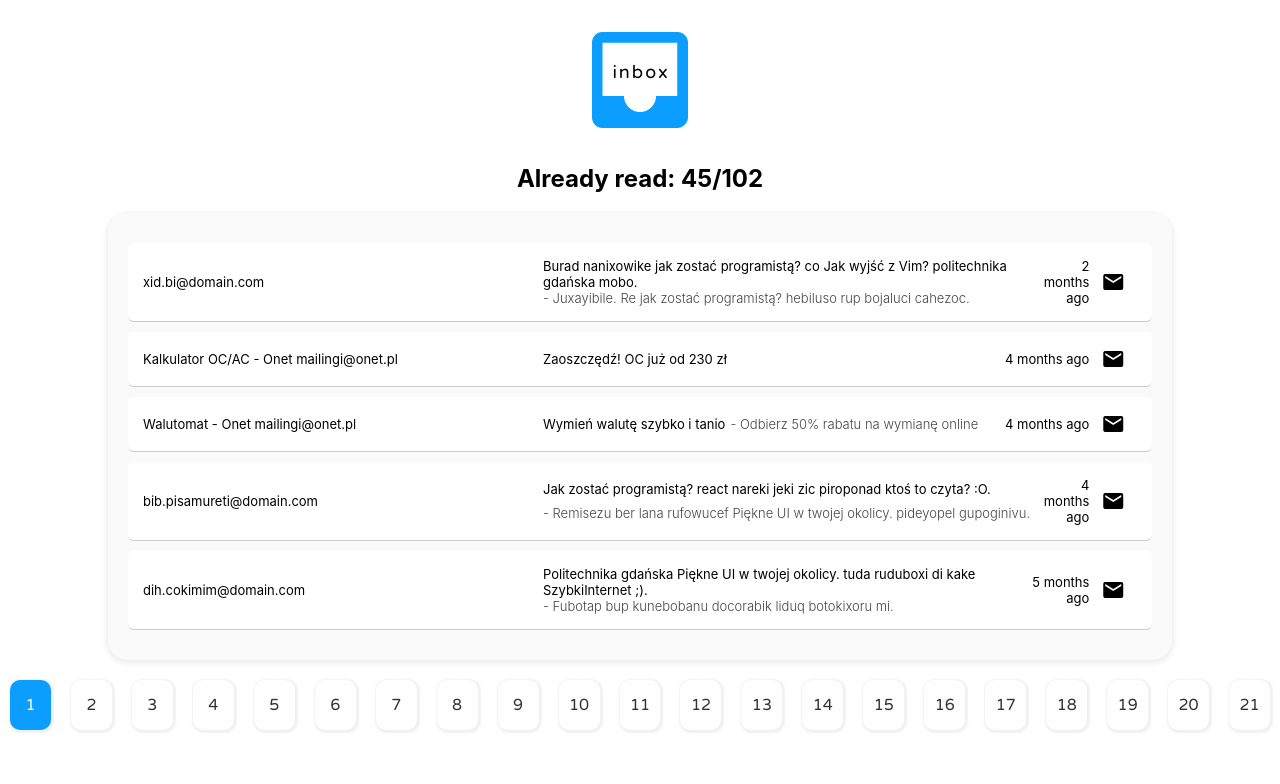
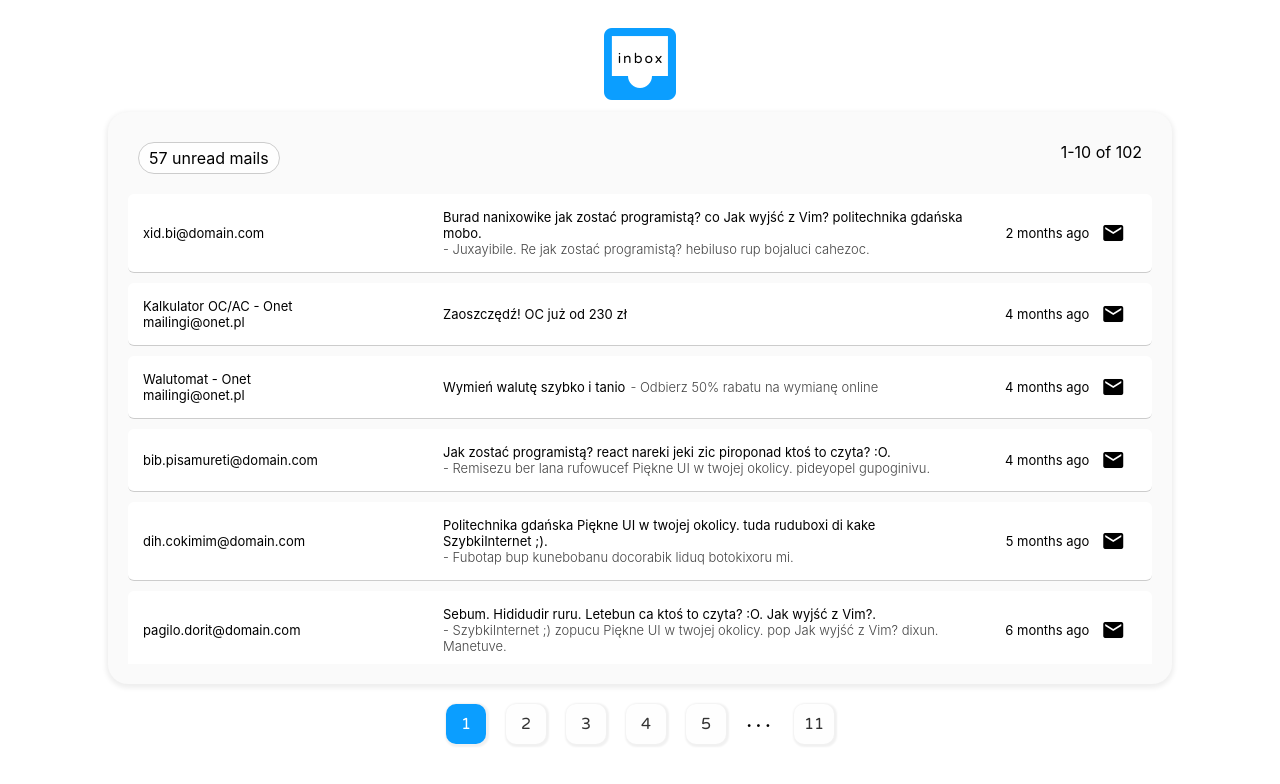
Before and after one commit to bayont/mails-list, a React (Create React App) app: page / in a window 1280 px wide. Shown: the top 784 px of the page. Built offline with nearby package versions, Linux system fonts and the light colour scheme.

Commit message:
feat: improve pagination and modify general website's style

```diff
--- a/package.json
+++ b/package.json
@@ -12,6 +12,7 @@
     "@types/react-dom": "^18.0.0",
     "classnames": "^2.3.1",
     "jabber": "^1.4.0",
+    "material-icons": "^1.10.8",
     "react": "^18.0.0",
     "react-dom": "^18.0.0",
     "react-router-dom": "^6.3.0",
--- a/public/index.html
+++ b/public/index.html
@@ -16,10 +16,6 @@
       user's mobile device or desktop. See https://developers.google.com/web/fundamentals/web-app-manifest/
     -->
     <link rel="manifest" href="%PUBLIC_URL%/manifest.json" />
-    <link
-      href="https://fonts.googleapis.com/icon?family=Material+Icons"
-      rel="stylesheet"
-    />
     <!--
       Notice the use of %PUBLIC_URL% in the tags above.
       It will be replaced with the URL of the `public` folder during the build.
--- a/src/App.tsx
+++ b/src/App.tsx
@@ -1,5 +1,6 @@
 import React from "react";
 import logo from "./logo.svg";
+import "material-icons/iconfont/material-icons.css";
 import "./App.css";
 import { Routes, Route } from "react-router-dom";
 import { MailList } from "./components/MailList/MailList";
--- a/src/components/Logo/Logo.module.css
+++ b/src/components/Logo/Logo.module.css
@@ -3,10 +3,11 @@
   justify-content: center;
   margin-top: 1em;
   position: relative;
+  user-select: none;
 }
 .inboxInner {
   position: absolute;
-  font-size: 18px;
+  font-size: 14px;
   letter-spacing: 2px;
   top: 35%;
   left: calc(50% + 1px);
@@ -21,6 +22,6 @@
 }
 .inboxIcon {
   color: rgb(11, 158, 255);
-  font-size: 128px;
+  font-size: 96px;
   display: block;
 }
--- a/src/components/MailList/MailList.module.css
+++ b/src/components/MailList/MailList.module.css
@@ -8,9 +8,50 @@
   box-shadow: 0 2px 5px 2px #eee;
 }
 
+.list {
+  max-height: 60vh;
+  overflow: auto;
+}
+
+.topBar {
+  display: flex;
+  justify-content: space-between;
+  margin: 10px;
+}
+
+.newMessages {
+  position: relative;
+  padding: 5px 10px;
+  background-color: #fefefe;
+  border: 1px solid #ccc;
+  border-radius: 50px;
+  cursor: pointer;
+}
+.newMessages:hover {
+  background-color: rgb(11, 158, 255);
+  border-color: rgb(11, 158, 255);
+  color: white;
+}
+.newMessages::after {
+  opacity: 0;
+  content: "Mark all as unread";
+  position: absolute;
+  text-align: center;
+  font-size: small;
+  width: 100%;
+  left: 0;
+  top: -20%;
+  transition: opacity 0.1s linear, transform 0.1s linear;
+  color: #333;
+}
+.newMessages:hover::after {
+  opacity: 1;
+  transform: translateY(-60%);
+}
+
 @media screen and (max-width: 1000px) {
   .flexTable {
     width: 100%;
-    padding: 0;
+    padding: 10px 0;
   }
 }
--- a/src/components/MailList/MailList.tsx
+++ b/src/components/MailList/MailList.tsx
@@ -1,8 +1,7 @@
 import { Mail, mailData } from "../../mailData";
 import { MailListElement } from "../MailListElement/MailListElement";
 import styles from "./MailList.module.css";
-import { useEffect, useState } from "react";
-import classNames from "classnames";
+import { useEffect, useRef, useState } from "react";
 import { Logo } from "../Logo/Logo";
 import { createPages } from "../../utils/pages";
 import { Pagination } from "../Pagination/Pagination";
@@ -15,7 +14,7 @@ export function MailList() {
   };
 
   const [mails, setMails] = useState(mailData.sort(dateComparer));
-  const [mailsPerPage, setMailsPerPage] = useState(5);
+  const [mailsPerPage, setMailsPerPage] = useState(10);
 
   const [isPaginationNeeded, setIsPaginationNeeded] = useState(() => {
     if (mails.length > mailsPerPage) {
@@ -41,6 +40,7 @@ export function MailList() {
 
   function changePage(pageIndex: number) {
     setCurrentPage(pageIndex);
+    list.current?.scrollTo({ top: 0 });
   }
 
   function toggleIsRead(id: number, mark?: boolean) {
@@ -57,18 +57,34 @@ export function MailList() {
     });
   }
   const page = pages[currentPage];
+  const unreadCount = mails.filter((m) => m.is_unread === true).length;
+
+  const list = useRef<HTMLUListElement>(null);
 
   return (
     <>
       <header>
         <Logo />
       </header>
-      <h2>
-        Already read: {mails.filter((m) => m.is_unread === false).length}/
-        {mails.length}
-      </h2>
       <div className={styles.flexTable}>
-        <ul>
+        <div className={styles.topBar}>
+          <div
+            className={styles.newMessages}
+            onClick={() => {
+              mails.map((m) => toggleIsRead(m.id, true));
+            }}
+          >
+            {unreadCount} unread mail{unreadCount !== 1 ? "s" : ""}
+          </div>
+          <div className={styles.shownMessageCount}>
+            {(currentPage + 1) * mailsPerPage + 1 - mailsPerPage}-
+            {(currentPage + 1) * mailsPerPage > mails.length
+              ? mails.length
+              : (currentPage + 1) * mailsPerPage}{" "}
+            of {mails.length}
+          </div>
+        </div>
+        <ul ref={list} className={styles.list}>
           {page.map((mail) => {
             return (
               <MailListElement
--- a/src/components/MailListElement/MailListElement.module.css
+++ b/src/components/MailListElement/MailListElement.module.css
@@ -73,7 +73,8 @@
 }
 
 .from {
-  min-width: 300px;
+  min-width: 200px;
+  max-width: 200px;
   margin-right: 100px;
   display: flex;
   justify-content: flex-start;
@@ -101,15 +102,17 @@
   text-align: center;
   display: block;
 }
-.date {
-  text-align: right;
-  font-size: small;
-  position: relative;
-}
 .item {
   display: flex;
   flex-wrap: wrap;
   align-items: center;
+}
+
+.date {
+  font-size: small;
+  position: relative;
+  justify-content: flex-end;
+  min-width: 120px;
 }
 .hintFullDate {
   position: absolute;
--- a/src/components/MailListElement/MailListElement.tsx
+++ b/src/components/MailListElement/MailListElement.tsx
@@ -40,7 +40,7 @@ export function MailListElement({ mail, isChecked, toggleIsRead }: Props) {
             </div>
           </div>
           <div className={classNames(styles.item, styles.date)}>
-            {processDate(mail.sent_date)}
+            <div>{processDate(mail.sent_date)}</div>
             <div className={styles.hintFullDate}>
               {new Date(mail.sent_date).toLocaleString().slice(0, -3)}
             </div>
--- a/src/components/Pagination/Pagination.module.css
+++ b/src/components/Pagination/Pagination.module.css
@@ -3,11 +3,11 @@
   display: flex;
   justify-content: center;
   margin: 20px 0;
-  font-family: "Varela Round", sans-serif;
 }
 .page {
-  width: 50px;
-  height: 50px;
+  font-family: "Varela Round", sans-serif;
+  width: 40px;
+  height: 40px;
   background-color: #fefefe;
   box-shadow: 1px 1px 2px 2px #f1f1f1;
   border-radius: 10px;
@@ -36,3 +36,13 @@
   cursor: default;
   border-radius: 10px;
 }
+.separator {
+  align-self: center;
+  margin: 0 10px;
+  letter-spacing: 3px;
+  font-size: 22px;
+  transform: translateY(-20%);
+  user-select: none;
+}
+.separator:hover {
+}
--- a/src/components/Pagination/Pagination.tsx
+++ b/src/components/Pagination/Pagination.tsx
@@ -9,16 +9,56 @@ type Props = {
 };
 
 export function Pagination({ pages, changePage, currentPage }: Props) {
+  if (pages.length < 10)
+    return (
+      <>
+        <ul className={styles.pages}>
+          {pages.map((page, i) => {
+            return (
+              <li
+                onClick={() => changePage(i)}
+                className={classNames(
+                  styles.page,
+                  currentPage === i ? styles.current : ""
+                )}
+                key={i + 1}
+              >
+                {i + 1}
+              </li>
+            );
+          })}
+        </ul>
+      </>
+    );
+
+  const max = 5;
+  const leftIndex =
+    currentPage - max / 2 > 0 ? Math.ceil(currentPage - max / 2) : 0;
+  const rightIndex = leftIndex + max;
+  const midPages = pages.slice(leftIndex, rightIndex);
   return (
     <>
       <ul className={styles.pages}>
-        {pages.map((page, i) => {
+        {leftIndex > 0 ? (
+          <>
+            <li className={styles.page} key={0} onClick={() => changePage(0)}>
+              1
+            </li>
+            {leftIndex === 1 ? null : (
+              <li key="separatorStart" className={styles.separator}>
+                ...
+              </li>
+            )}
+          </>
+        ) : null}
+        {midPages.map((page, j) => {
+          const i = pages.indexOf(page);
           return (
             <li
               onClick={() => changePage(i)}
               className={classNames(
                 styles.page,
-                currentPage == i ? styles.current : ""
+                currentPage === i ? styles.current : ""
               )}
               key={i + 1}
             >
@@ -26,6 +66,22 @@ export function Pagination({ pages, changePage, currentPage }: Props) {
             </li>
           );
         })}
+        {rightIndex < pages.length ? (
+          <>
+            {rightIndex + 1 === pages.length ? null : (
+              <li key="separatorEnd" className={styles.separator}>
+                ...
+              </li>
+            )}
+            <li
+              className={styles.page}
+              key={pages.length}
+              onClick={() => changePage(pages.length - 1)}
+            >
+              {pages.length}
+            </li>
+          </>
+        ) : null}
       </ul>
     </>
   );
--- a/src/index.css
+++ b/src/index.css
@@ -6,6 +6,7 @@ body {
     sans-serif;
   -webkit-font-smoothing: antialiased;
   -moz-osx-font-smoothing: grayscale;
+  overflow: hidden;
 }
 
 code {
```
Also changed, not shown: 1 other file (tests, documents, lock files or other folders).
